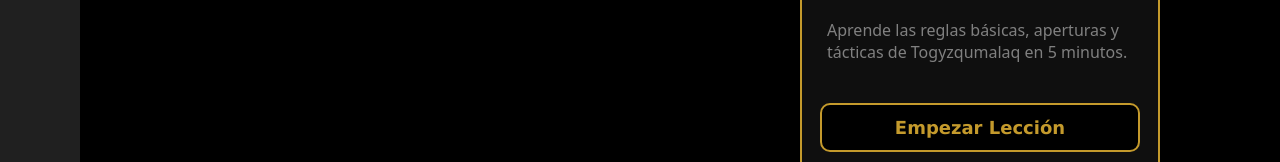
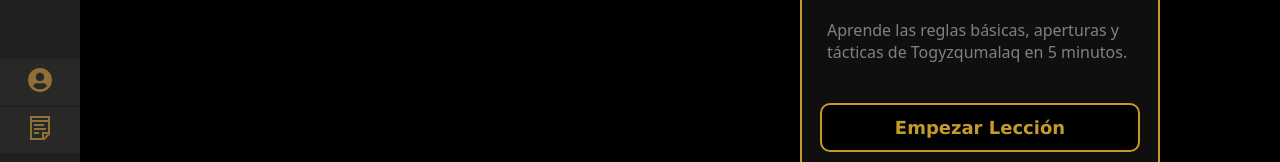
Before and after one commit to ELDani45/TGYZ, a React app in the folder frontend/: page / in a window 1280 px wide. Shown: the part 626-788 px from the top of the page. Built offline with nearby package versions, Linux system fonts and the light colour scheme; the HTML template or start-up script is replaced by a standard one.

Commit message:
Signed-off-by: Daniel Alejandro Chilito Giron <chilito45giron@gmail.com>

```diff
--- a/frontend/src/components/NavSide.jsx
+++ b/frontend/src/components/NavSide.jsx
@@ -1,4 +1,6 @@
 import { FaPuzzlePiece } from "react-icons/fa6";
+import { FaUserCircle } from "react-icons/fa";
+import { GrNotes } from "react-icons/gr";
 import { HiFlag } from "react-icons/hi2";
 import { GoHome } from "react-icons/go";
 import { Link } from 'react-router-dom'
@@ -39,6 +41,25 @@ export function NavSide({isOpen, setIsOpen}) {
               </div>
               </Link>
             </div>
+            {/* inicio y registro de usuario */}
+            <div className="bottom-links">
+              <div className="box-link">
+                <Link className={`${isOpen?'link-navegation':'link-navegation-small'}`} to={'/'}>
+                <div className="nav-item-content">
+                    <FaUserCircle  className="nav-icon"/>
+                    <span className="nav-label">Iniciar sesión</span>
+                </div>
+                </Link>
+              </div>
+              <div className="box-link">
+                <Link className={`${isOpen?'link-navegation':'link-navegation-small'}`} to={'/'}>
+                <div className="nav-item-content">
+                    <GrNotes  className="nav-icon"/>
+                    <span className="nav-label">Registrarse</span>
+                </div>
+                </Link>
+              </div>
+            </div>
         </ul>
     </div>
   )}
--- a/frontend/src/components/NavStyle.css
+++ b/frontend/src/components/NavStyle.css
@@ -5,17 +5,16 @@
 
 /* Estilos del Menú */
 .nav-open {
-  width: 170px;
+  width: 210px;
   height: 100vh;
-  position: fixed;
   left: 0;
   transition: 0.8s;
   background: #202020;
   border-right: 1px solid gray;
+  position: fixed;
 }
 
 .nav-closed {
-
   width: 80px;
   height: 100vh;
   position: fixed;
@@ -68,7 +67,7 @@
 /* NOTA: estado GRANDE */
 .no-siglas {
     max-width: 220px;
-    margin-left: 20px;
+    margin-left: 27px;
     opacity: 1;
     font-size: 28px;
 
@@ -77,6 +76,7 @@
 
 ul{
     width: 100%;
+
 }
 .link-navegation{
     text-decoration-line: none;
@@ -161,3 +161,10 @@ ul{
   transform: translateX(0);
   pointer-events: auto;
 }
+
+.bottom-links{
+  position: absolute;
+  bottom: 20px;
+  left: 0;
+  right: 0;
+}
```
